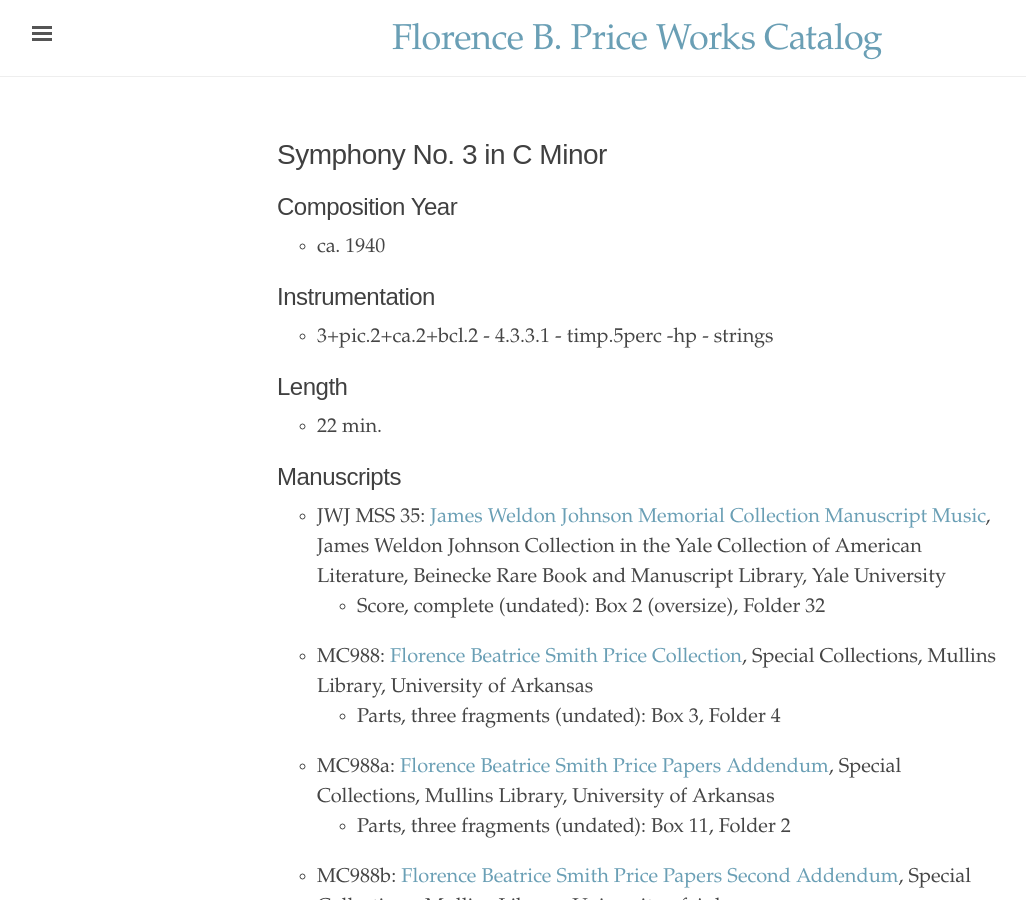
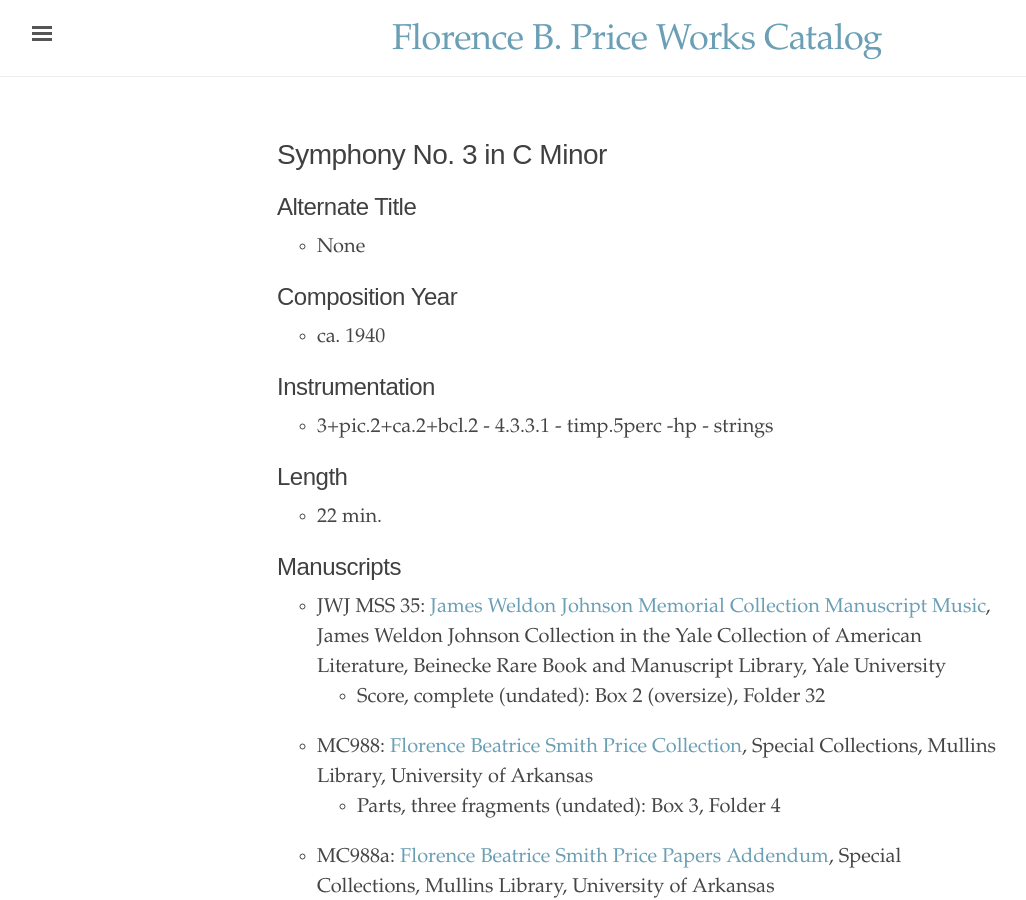
Before and after one commit to dwshadle/florence-price-catalog, a Jekyll site: the page built from _texts/price-symphony_no3.md, in a window 1280 px wide and 900 px high. Shown: the whole window, without its empty margins (3-1029 px from the left). Built offline with Jekyll 4.4.1, drawn with Linux system fonts in a browser that asks for light colours.

Commit message:
Update price-symphony_no3.md

```diff
--- a/_texts/price-symphony_no3.md
+++ b/_texts/price-symphony_no3.md
@@ -5,6 +5,9 @@
 inst: orch
 permalink: /price-symphony-no3/
 ---
+
+## Alternate Title
+- None
 
 ## Composition Year
 - ca. 1940
```
